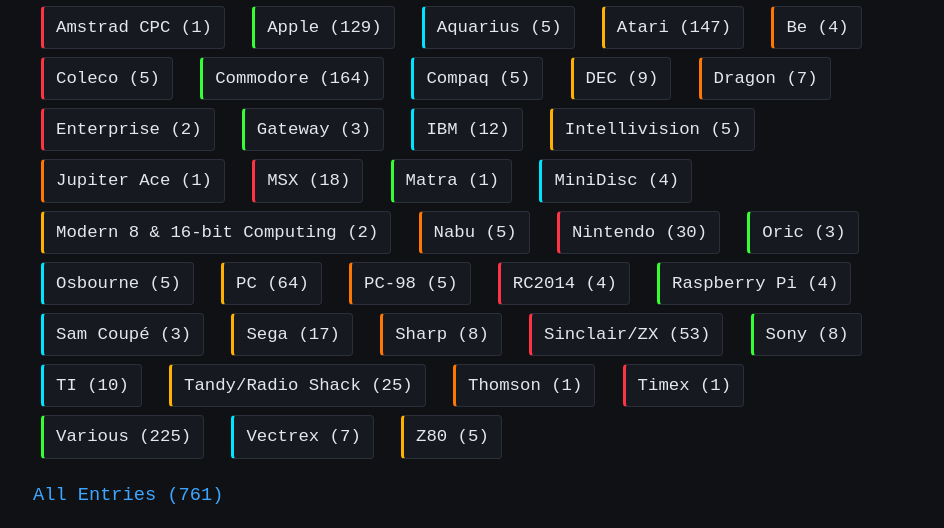
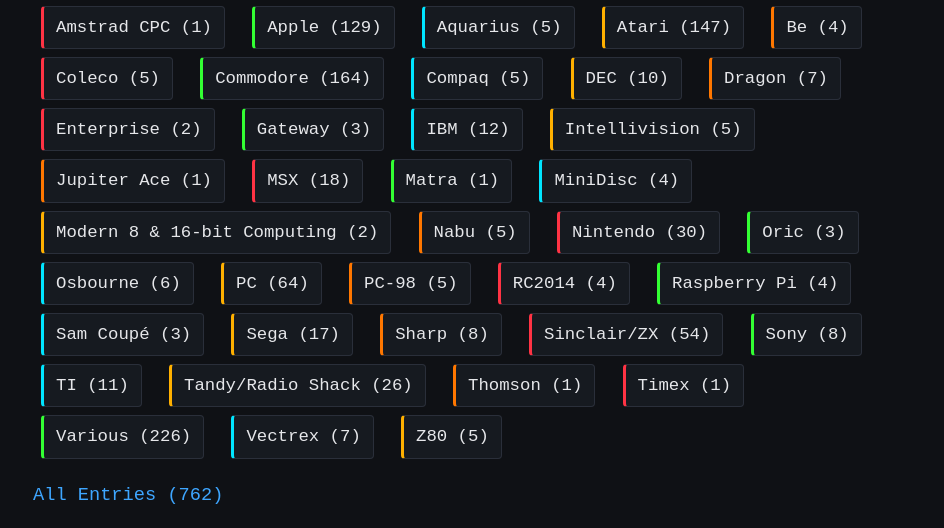
Before and after one commit to cooperman411/AteBitTech, a plain HTML site: page classic/index.html in a window 1280 px wide. Shown: the part 403-931 px from the top of the page, without its empty margins (167-1111 px from the left). Drawn offline with Linux system fonts and the light colour scheme.

Commit message:
Regenerate classic pages with VCF SoCal

```diff
--- a/classic/index.html
+++ b/classic/index.html
@@ -30,7 +30,7 @@
 <a class="brand-block" href="coleco.html">Coleco (5)</a>
 <a class="brand-block" href="commodore.html">Commodore (164)</a>
 <a class="brand-block" href="compaq.html">Compaq (5)</a>
-<a class="brand-block" href="dec.html">DEC (9)</a>
+<a class="brand-block" href="dec.html">DEC (10)</a>
 <a class="brand-block" href="dragon.html">Dragon (7)</a>
 <a class="brand-block" href="enterprise.html">Enterprise (2)</a>
 <a class="brand-block" href="gateway.html">Gateway (3)</a>
@@ -44,7 +44,7 @@
 <a class="brand-block" href="nabu.html">Nabu (5)</a>
 <a class="brand-block" href="nintendo.html">Nintendo (30)</a>
 <a class="brand-block" href="oric.html">Oric (3)</a>
-<a class="brand-block" href="osbourne.html">Osbourne (5)</a>
+<a class="brand-block" href="osbourne.html">Osbourne (6)</a>
 <a class="brand-block" href="pc.html">PC (64)</a>
 <a class="brand-block" href="pc-98.html">PC-98 (5)</a>
 <a class="brand-block" href="rc2014.html">RC2014 (4)</a>
@@ -52,15 +52,15 @@
 <a class="brand-block" href="sam-coupé.html">Sam Coupé (3)</a>
 <a class="brand-block" href="sega.html">Sega (17)</a>
 <a class="brand-block" href="sharp.html">Sharp (8)</a>
-<a class="brand-block" href="sinclair-zx.html">Sinclair/ZX (53)</a>
+<a class="brand-block" href="sinclair-zx.html">Sinclair/ZX (54)</a>
 <a class="brand-block" href="sony.html">Sony (8)</a>
-<a class="brand-block" href="ti.html">TI (10)</a>
-<a class="brand-block" href="tandy-radio-shack.html">Tandy/Radio Shack (25)</a>
+<a class="brand-block" href="ti.html">TI (11)</a>
+<a class="brand-block" href="tandy-radio-shack.html">Tandy/Radio Shack (26)</a>
 <a class="brand-block" href="thomson.html">Thomson (1)</a>
 <a class="brand-block" href="timex.html">Timex (1)</a>
-<a class="brand-block" href="various.html">Various (225)</a>
+<a class="brand-block" href="various.html">Various (226)</a>
 <a class="brand-block" href="vectrex.html">Vectrex (7)</a>
 <a class="brand-block" href="z80.html">Z80 (5)</a>
 </div>
-<p><a href="all.html">All Entries (761)</a></p>
+<p><a href="all.html">All Entries (762)</a></p>
 </body></html>
```
